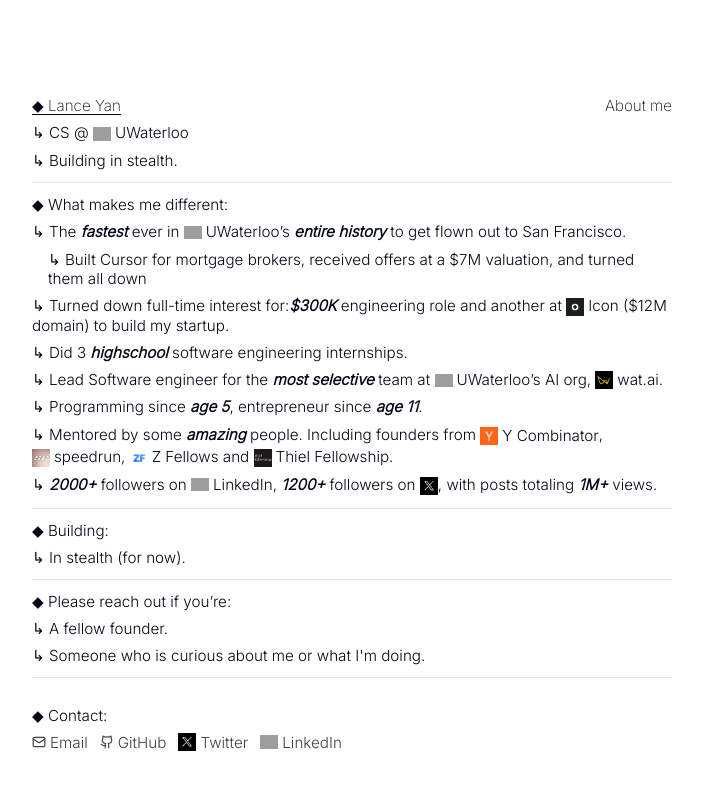
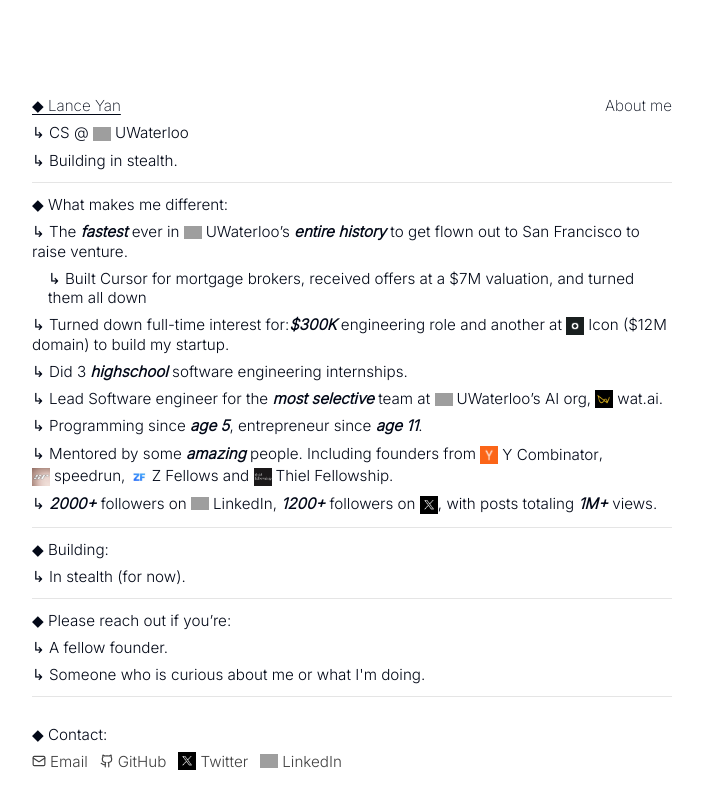
Before and after one commit to lance116/lances-portfolio, a Next.js app: page / in a window 1280 px wide. Shown: the top 808 px of the page, without its empty margins (288-991 px from the left). Built offline with nearby package versions, Linux system fonts and the light colour scheme; grey boxes are pictures that could not be loaded.

Commit message:
new words

```diff
--- a/app/page.tsx
+++ b/app/page.tsx
@@ -47,14 +47,14 @@ export default function Home() {
         {/* Track Record */}
         <div className="text-sm sm:text-[0.95rem] leading-tight space-y-2">
           <div>◆ What makes me different:</div>
-          <div>↳ The <span className="font-semibold italic">fastest</span> ever in <span className="inline-flex items-center align-middle gap-1"><Logo src="/waterloo-logo.png" alt="UWaterloo" /><Label><a href="https://uwaterloo.ca/" target="_blank" rel="noreferrer" className="hover-underline-nudge">UWaterloo</a></Label></span>’s <span className="font-semibold italic">entire history</span> to get flown out to San Francisco.</div>
+          <div>↳ The <span className="font-semibold italic">fastest</span> ever in <span className="inline-flex items-center align-middle gap-1"><Logo src="/waterloo-logo.png" alt="UWaterloo" /><Label><a href="https://uwaterloo.ca/" target="_blank" rel="noreferrer" className="hover-underline-nudge">UWaterloo</a></Label></span>’s <span className="font-semibold italic">entire history</span> to get flown out to San Francisco to raise venture.</div>
           <div className="ml-4">↳ Built Cursor for mortgage brokers, received offers at a $7M valuation, and turned them all down</div>
           <div>↳ Turned down full-time interest for:<span className="font-semibold italic">$300K</span>  engineering role and another at <span className="inline-flex items-center align-middle gap-1"><Logo src="/icon.jpg" alt="Icon" /><Label><a href="https://icon.com/" target="_blank" rel="noreferrer" className="hover-underline-nudge">Icon</a></Label></span> ($12M domain) to build my startup.</div>
           <div>↳ Did 3 <span className="font-semibold italic">highschool</span> software engineering internships.</div>
           <div>↳ Lead Software engineer for the <span className="font-semibold italic">most selective</span> team at <span className="inline-flex items-center align-middle gap-1"><Logo src="/waterloo-logo.png" alt="UWaterloo" /><Label><a href="https://uwaterloo.ca/" target="_blank" rel="noreferrer" className="hover-underline-nudge">UWaterloo</a></Label></span>’s AI org, <span className="inline-flex items-center align-middle gap-1"><Logo src="/wat.jpeg" alt="wat.ai" /><Label><a href="https://watai.ca/" target="_blank" rel="noreferrer" className="hover-underline-nudge">wat.ai</a></Label></span>.</div>
           <div>↳ Programming since <span className="font-semibold italic">age 5</span>, entrepreneur since <span className="font-semibold italic">age 11</span>.</div>
           <div className="leading-[1.4]">↳ Mentored by some <span className="font-semibold italic">amazing </span>people. Including founders from <span className="inline-flex items-center align-middle gap-1"><Logo src="/YClogo.png" alt="YC" /><Label><a href="https://www.ycombinator.com/" target="_blank" rel="noreferrer" className="hover-underline-nudge">Y Combinator</a></Label></span>, <span className="inline-flex items-center align-middle gap-1"><Logo src="/speedrun.jpg" alt="speedrun" /><Label><a href="https://speedrun.a16z.com/" target="_blank" rel="noreferrer" className="hover-underline-nudge">speedrun</a></Label></span>, <span className="inline-flex items-center align-middle gap-1"><Logo src="/zfellows.jpg" alt="Z Fellows" /><Label><a href="https://www.zfellows.com/" target="_blank" rel="noreferrer" className="hover-underline-nudge">Z Fellows</a></Label></span> and <span className="inline-flex items-center align-middle gap-1"><Logo src="/thielfellow.png" alt="Thiel Fellows" /><Label><a href="https://thielfellowship.org/" target="_blank" rel="noreferrer" className="hover-underline-nudge">Thiel Fellowship</a></Label></span>.</div>
-          <div>↳ <span className="font-semibold italic">2000+</span> followers on <span className="inline-flex items-center align-middle gap-1"><span className="relative -top-[2px]"><Logo src="/linkedin.webp" alt="LinkedIn" /></span><Label>LinkedIn</Label></span>, <span className="font-semibold italic">1200+</span> followers on <span className="inline-flex items-center align-middle gap-1"><Logo src="/X.png" alt="X" /></span>, with posts totaling <span className="font-semibold italic">1M+</span> views.</div>
+          <div>↳ <span className="font-semibold italic">2000+</span> followers on <span className="inline-flex items-center align-middle gap-1"><span className="relative -top-[2px]"><Logo src="/linkedin.webp" alt="LinkedIn" /></span><Label>LinkedIn</Label></span>, <span className="font-semibold italic">1200+</span> followers on <span className="inline-flex items-center align-middle gap-1"><span className="relative -top-[1px]"><Logo src="/X.png" alt="X" /></span></span>, with posts totaling <span className="font-semibold italic">1M+</span> views.</div>
         </div>
 
         <div className="my-3 border-t border-neutral-200" />
```
